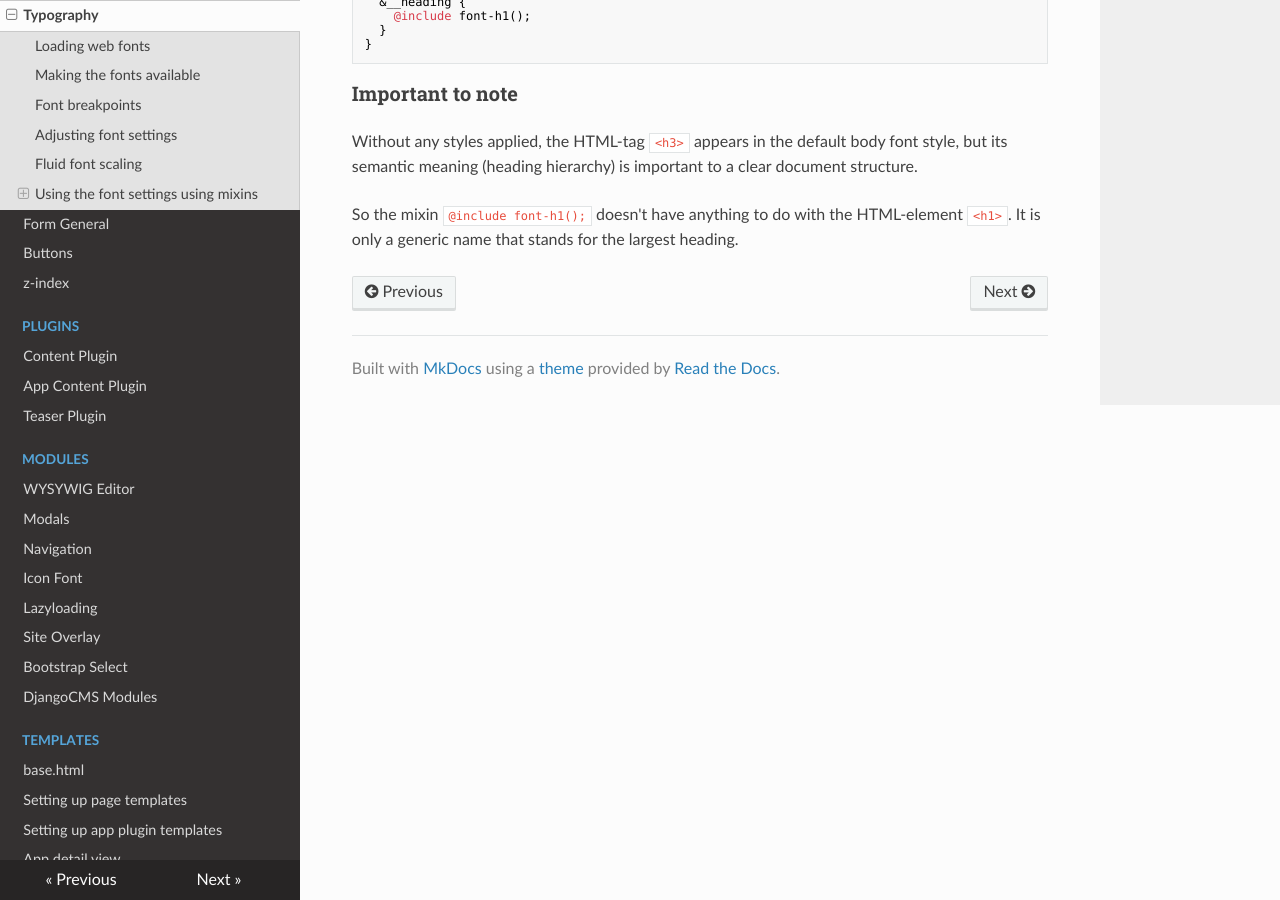
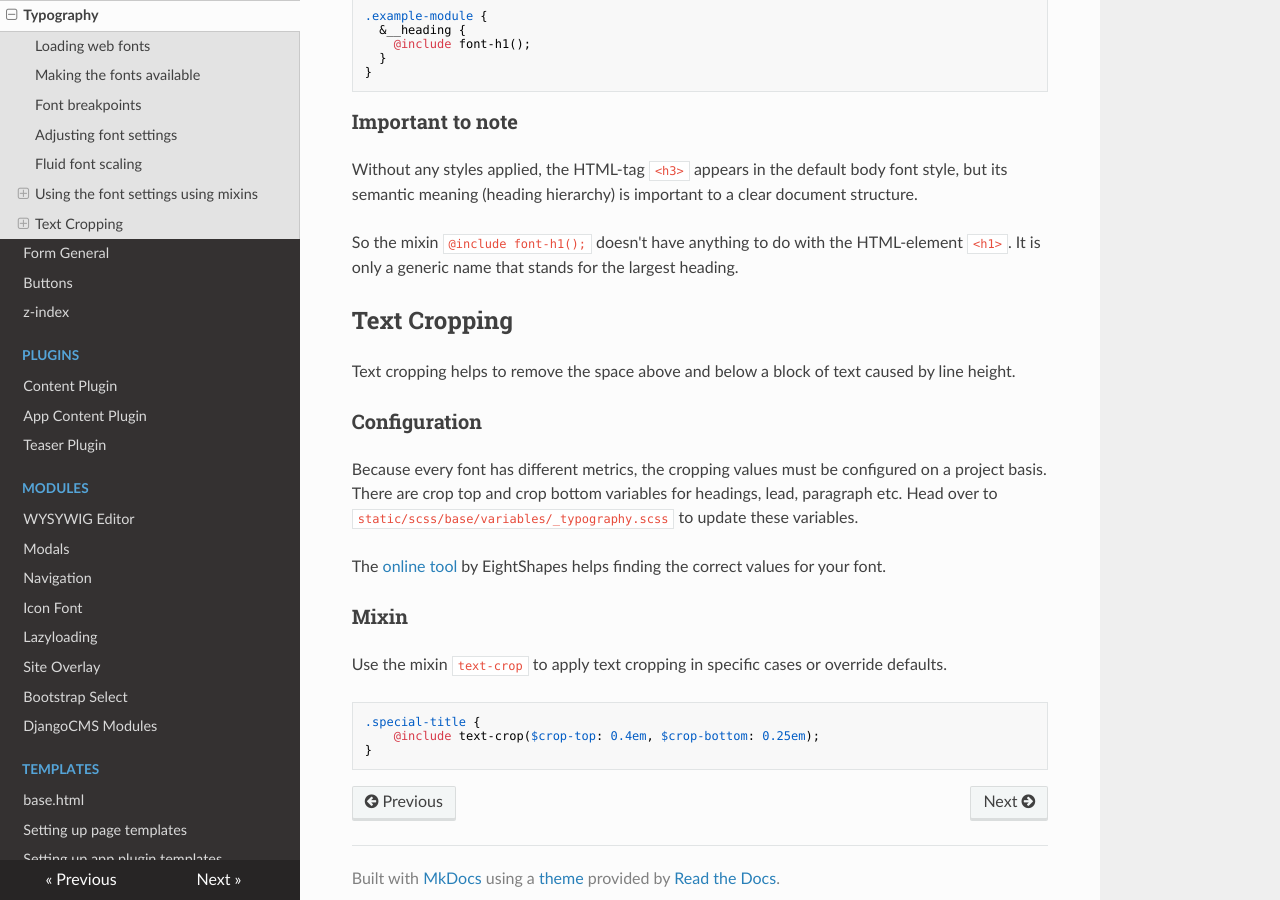
Before and after one commit to allink/allink-core-static, an MkDocs documentation site: the page built from docs/stylesheets/typography.md, in a window 1280 px wide and 900 px high, scrolled down 1963 px. Built offline with MkDocs 1.6.1, drawn with Linux system fonts in a browser that asks for light colours; nearby versions of some CDN libraries; old or Windows-style settings are respelled for this version of MkDocs; some of the changed text lies outside the part shown.

Commit message:
Add docs for text cropping

````diff
--- a/docs/stylesheets/typography.md
+++ b/docs/stylesheets/typography.md
@@ -43,6 +43,8 @@ $font-h1-letter-spacing:                     0;
 $font-h1-antialiased-enabled:                true;
 $font-h1-font-weight:                        normal;
 $font-h1-font-family:                        $font-family-secondary;
+$font-h1-crop-top:                           0em;
+$font-h1-crop-bottom:                        0em;
 ```
 
 ## Fluid font scaling
@@ -91,3 +93,24 @@ And now let's define how this heading should look like:
 Without any styles applied, the HTML-tag `<h3>` appears in the default body font style, but its semantic meaning (heading hierarchy) is important to a clear document structure.
 
 So the mixin `@include font-h1();` doesn't have anything to do with the HTML-element `<h1>`. It is only a generic name that stands for the largest heading.
+
+## Text Cropping
+
+Text cropping helps to remove the space above and below a block of text caused by line height.
+
+### Configuration
+
+Because every font has different metrics, the cropping values must be configured on a project basis.
+There are crop top and crop bottom variables for headings, lead, paragraph etc. Head over to `static/scss/base/variables/_typography.scss` to update these variables.
+
+The [online tool](http://text-crop.eightshapes.com/) by EightShapes helps finding the correct values for your font.
+
+### Mixin
+
+Use the mixin `text-crop` to apply text cropping in specific cases or override defaults.
+
+```SCSS
+.special-title {
+    @include text-crop($crop-top: 0.4em, $crop-bottom: 0.25em);
+}
+```
````
Also changed, not shown: CHANGELOG.md (+3 -0 lines).
